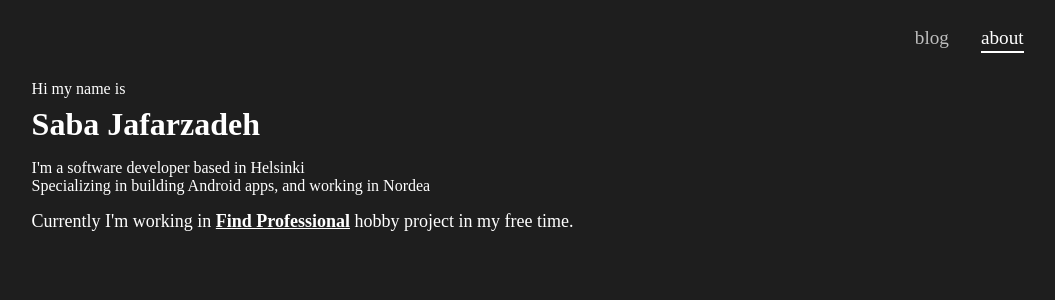
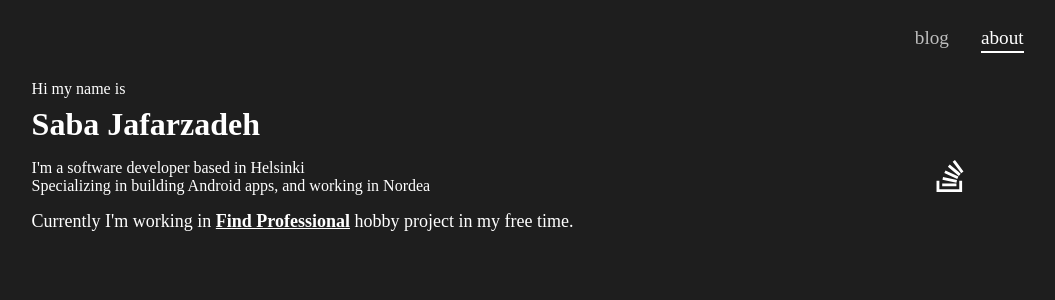
Before and after one commit to hulkdx/sabajafarzadeh.com, a React app: page /about in a window 1280 px wide. Shown: the top 300 px of the page, without its empty margins (58-1113 px from the left). Built offline with nearby package versions, Linux system fonts and the light colour scheme; some icons are missing.

Commit message:
added stackoverflow link

```diff
--- a/package.json
+++ b/package.json
@@ -18,6 +18,7 @@
     "react-dom": "^18.2.0",
     "react-redux": "^8.0.5",
     "react-router": "^5.0.0",
+    "@iconify/react": "^4.0.0",
     "react-router-dom": "^5.3.4",
     "redux": "^4.2.0",
     "redux-thunk": "^2.4.2"
@@ -27,7 +28,6 @@
     "@babel/plugin-proposal-class-properties": "^7.18.6",
     "@babel/preset-env": "^7.20.2",
     "@babel/preset-react": "^7.18.6",
-    "@iconify/react": "^4.0.0",
     "babel-loader": "^9.1.0",
     "css-loader": "^6.7.1",
     "eslint": "^8.27.0",
--- a/src/components/pages/about/AboutIcons.jsx
+++ b/src/components/pages/about/AboutIcons.jsx
@@ -3,8 +3,6 @@ import React from 'react';
 import { Icon } from '@iconify/react';
 
 import './AboutPage.css';
-
-const iconSize = 32;
 
 function IC({ className, icon, href }) {
   return (
@@ -30,11 +28,22 @@ function Linkedin() {
   );
 }
 
+function Stackoverflow() {
+  return (
+    <IC
+      className="stackoverflow-icon"
+      icon="simple-icons:stackoverflow"
+      href="https://stackoverflow.com/users/3996989/saba"
+    />
+  );
+}
+
 function AboutIcons() {
   return (
     <div className="about-icons">
       <GitHub />
       <Linkedin />
+      <Stackoverflow />
     </div>
   );
 }
--- a/src/components/pages/about/AboutPage.css
+++ b/src/components/pages/about/AboutPage.css
@@ -38,6 +38,10 @@
   color: #8700e9;
 }
 
+.stackoverflow-icon:hover {
+  color: #f48023;
+}
+
 .about-icon {
   margin-bottom: 4px;
 }
```
